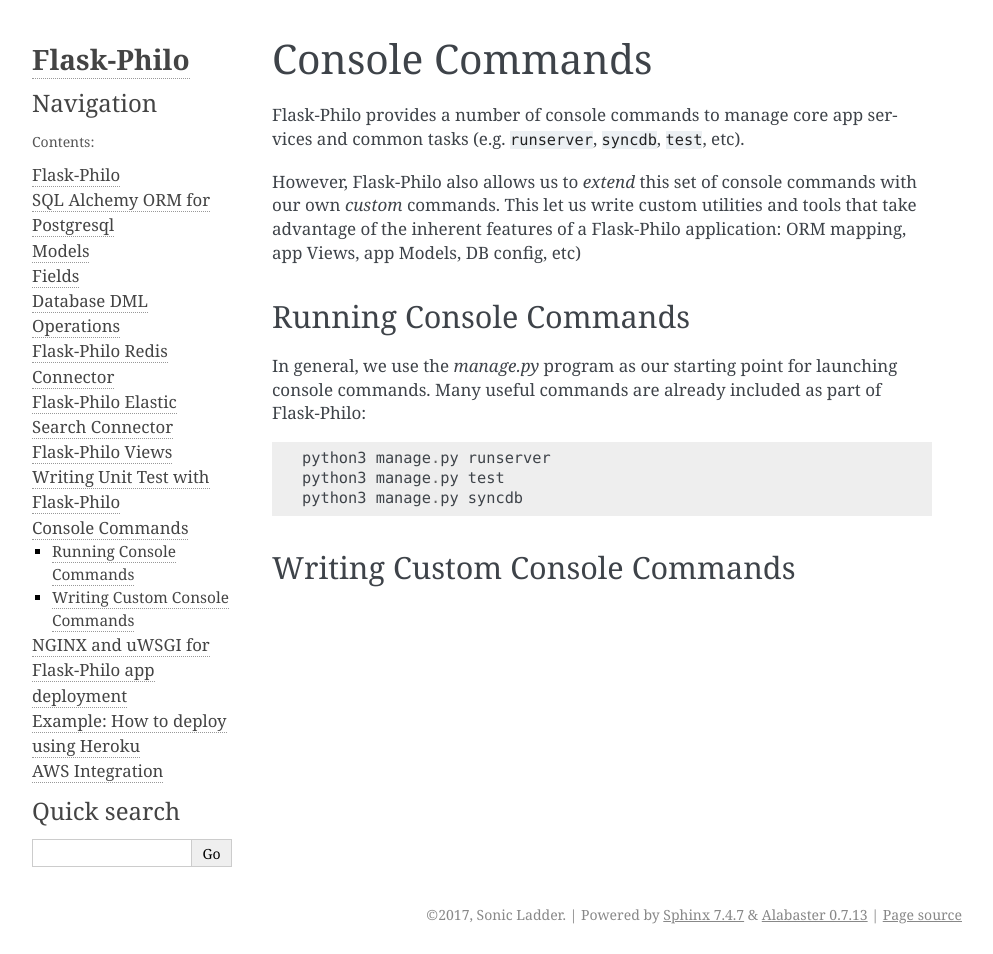
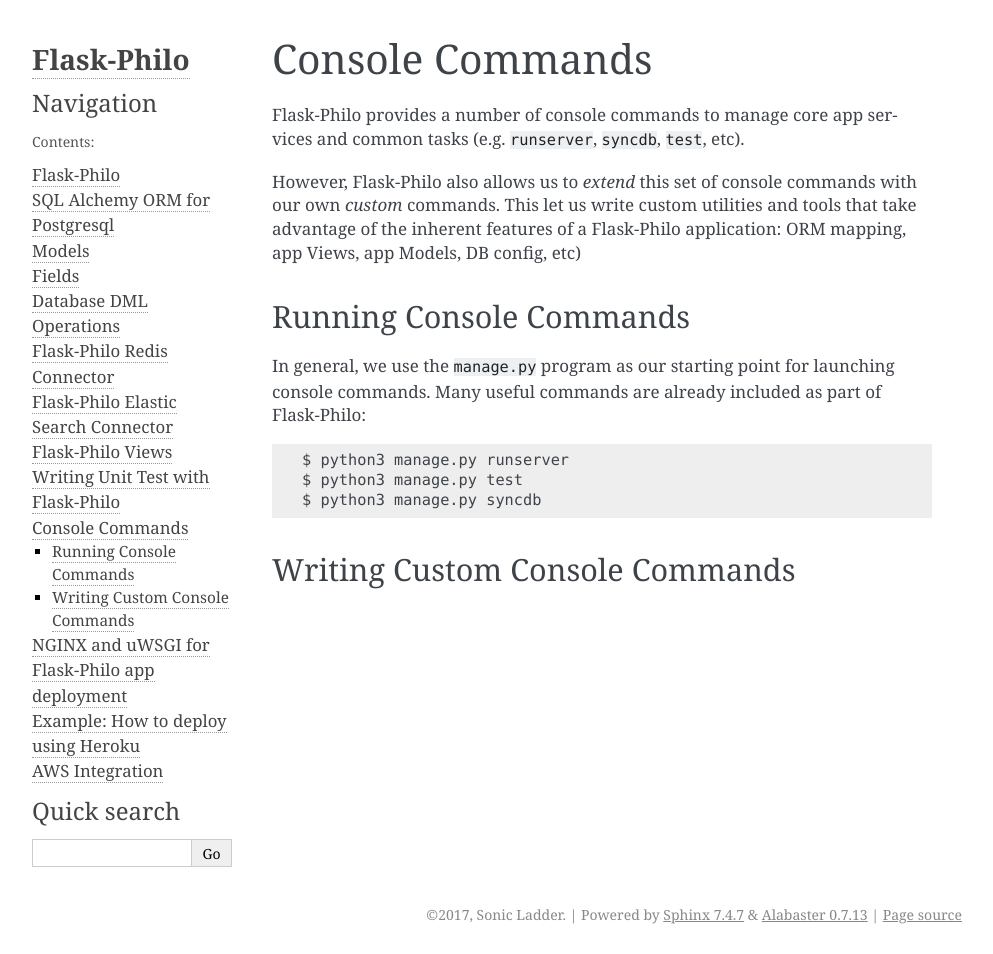
Before and after one commit to fenderdigital/flask-philo, a Sphinx documentation site: the page built from documentation/source/etc/console_commands.rst, in a window 1280 px wide. Shown: the whole page, without its empty margins (148-1141 px from the left). Built offline with Sphinx 7.4.7, drawn with Linux system fonts in a browser that asks for light colours; pages that are not in the unit, such as notebooks, are missing from menus.

```diff
--- a/documentation/source/etc/console_commands.rst
+++ b/documentation/source/etc/console_commands.rst
@@ -9,13 +9,13 @@ This let us write custom utilities and tools that take advantage of the inherent
 Running Console Commands
 --------------------
 
-In general, we use the `manage.py` program as our starting point for launching console commands. Many useful commands are already included as part of Flask-Philo:
+In general, we use the ``manage.py`` program as our starting point for launching console commands. Many useful commands are already included as part of Flask-Philo:
 
 ::
 
-    python3 manage.py runserver
-    python3 manage.py test
-    python3 manage.py syncdb
+    $ python3 manage.py runserver
+    $ python3 manage.py test
+    $ python3 manage.py syncdb
 
 
 Writing Custom Console Commands
```
